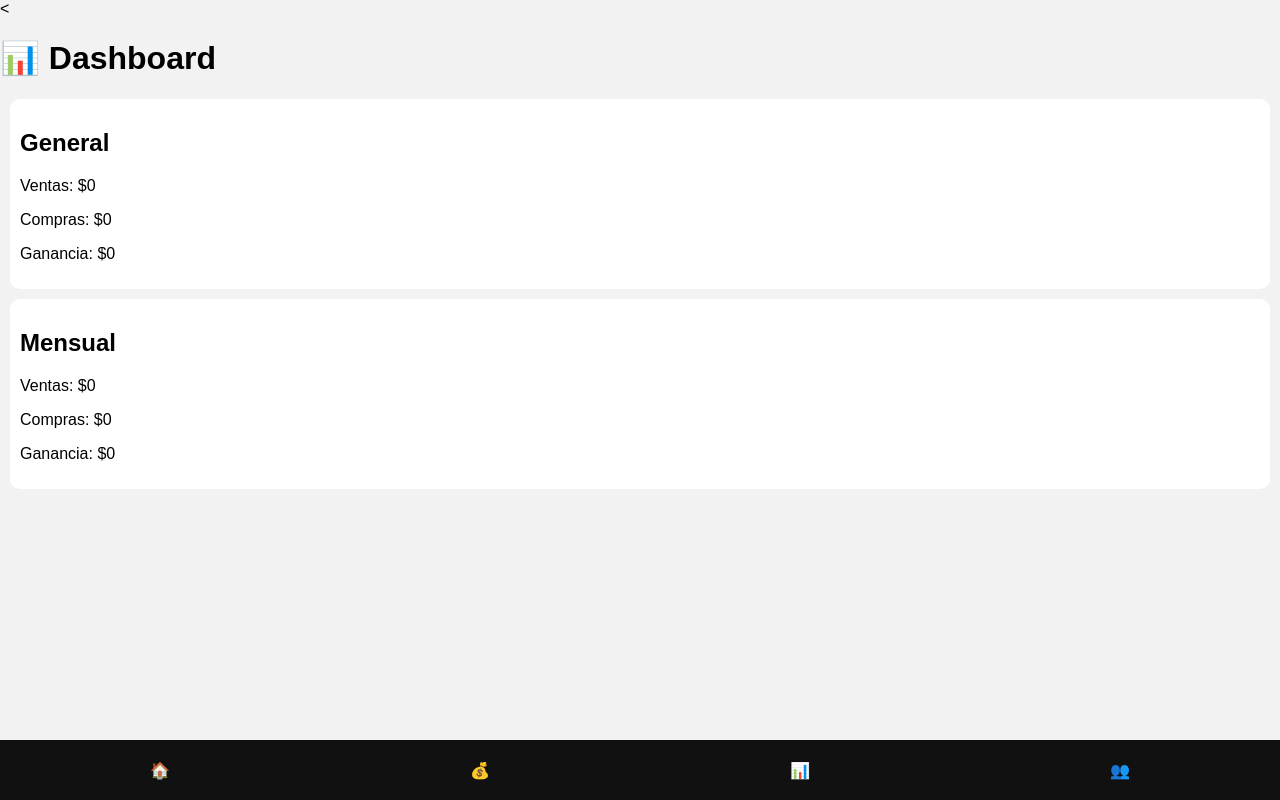
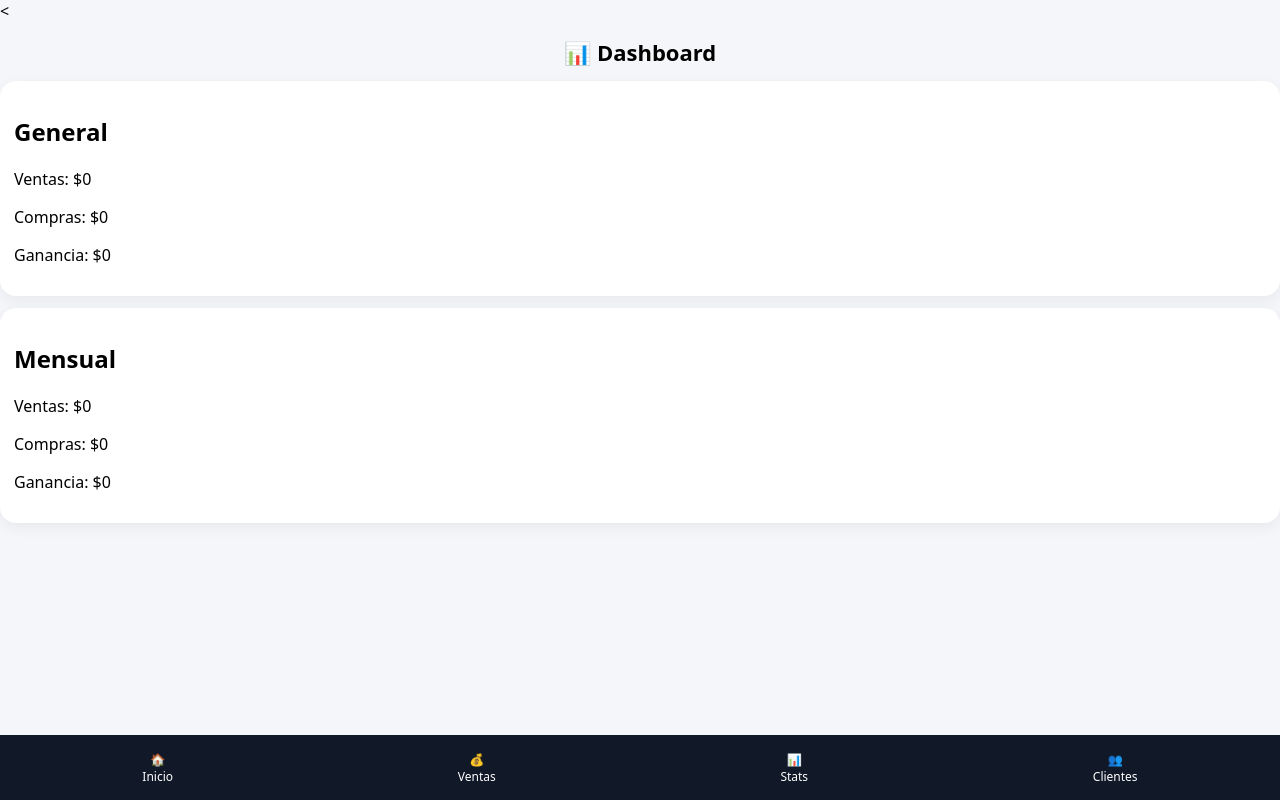
Before and after one commit to nicomartinezytm-pixel/distribuidora, a Flask app: page /dashboard in a window 1280 px wide. Run offline with Flask 3, Linux system fonts and the light colour scheme; data that the repository does not hold is empty.

Commit message:
Update base.html

```diff
--- a/templates/base.html
+++ b/templates/base.html
@@ -1,25 +1,89 @@
 <!DOCTYPE html>
 <html>
 <head>
-<title>Distribuidora</title>
-<meta name="viewport" content="width=device-width, initial-scale=1.0">
+<title>Distribuidora Pro</title>
+<meta name="viewport" content="width=device-width, initial-scale=1.0, viewport-fit=cover">
+
 <style>
-body{margin:0;font-family:Arial;background:#f2f2f2;padding-bottom:70px}
-.nav{position:fixed;bottom:0;width:100%;height:60px;background:#111;display:flex;justify-content:space-around;align-items:center}
-.nav a{color:white;text-decoration:none}
-.container{padding:10px}
-.card{background:white;padding:10px;margin:10px;border-radius:10px}
+body{
+    margin:0;
+    font-family:system-ui;
+    background:#f4f6f9;
+    padding-bottom:85px;
+}
+
+.container{
+    padding:15px;
+    max-width:900px;
+    margin:auto;
+}
+
+h1{
+    text-align:center;
+    font-size:22px;
+}
+
+.card{
+    background:white;
+    padding:14px;
+    margin:12px 0;
+    border-radius:16px;
+    box-shadow:0 4px 15px rgba(0,0,0,0.06);
+}
+
+input{
+    width:100%;
+    padding:10px;
+    margin:6px 0;
+    border-radius:10px;
+    border:1px solid #ddd;
+}
+
+button{
+    width:100%;
+    padding:10px;
+    border:none;
+    border-radius:10px;
+    background:#2563eb;
+    color:white;
+}
+
+button.red{
+    background:#ef4444;
+}
+
+/* 🔥 FIX MOBILE REAL */
+.bottom-nav{
+    position:fixed;
+    bottom:0;
+    width:100%;
+    height:65px;
+    background:#111827;
+    display:flex;
+    justify-content:space-around;
+    align-items:center;
+    padding-bottom:env(safe-area-inset-bottom);
+}
+
+.bottom-nav a{
+    color:white;
+    text-decoration:none;
+    font-size:12px;
+    text-align:center;
+}
 </style>
+
 </head>
+
 <body>
 
 {% block content %}{% endblock %}
 
-<div class="nav">
-<a href="/">🏠</a>
-<a href="/vender">💰</a>
-<a href="/dashboard">📊</a>
-<a href="/clientes">👥</a>
+<div class="bottom-nav">
+    <a href="/">🏠<br>Inicio</a>
+    <a href="/vender">💰<br>Ventas</a>
+    <a href="/dashboard">📊<br>Stats</a>
+    <a href="/clientes">👥<br>Clientes</a>
 </div>
 
 </body>
```
